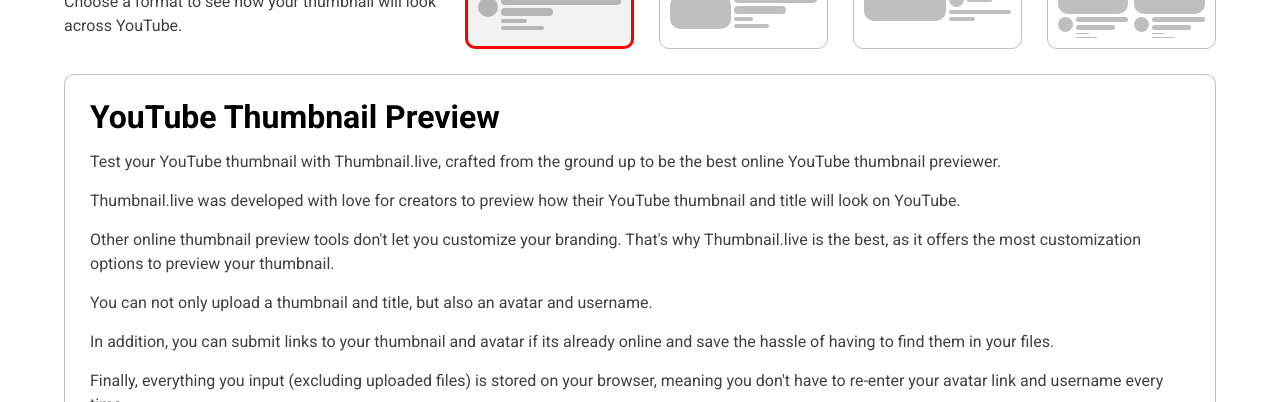
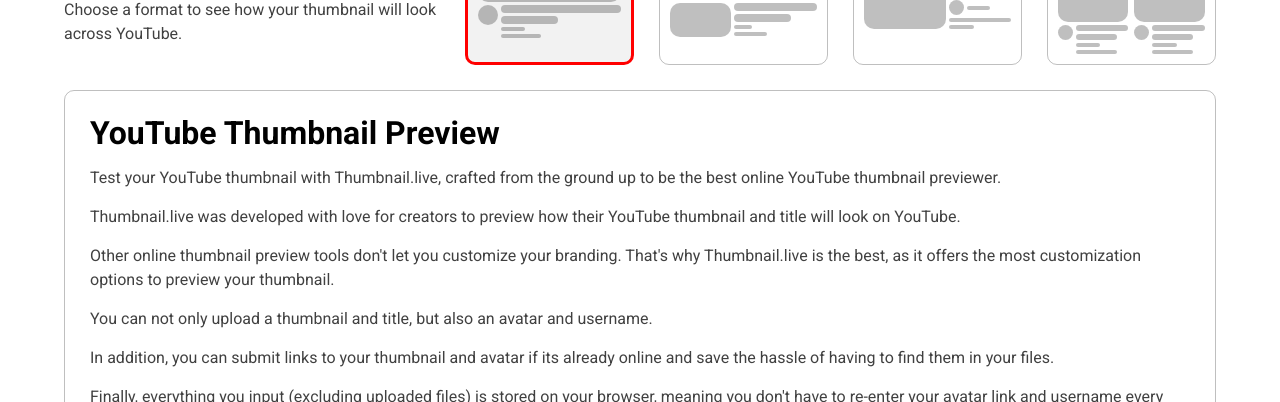
Before and after one commit to MoldyMacaroniX/thumbnail.live, an Eleventy site: page _src/index.njk in a window 1280 px wide. Shown: the part 698-1100 px from the top of the page. Built offline with nearby package versions, Linux system fonts and the light colour scheme; Eleventy itself is replaced by a stand-in of ours; files that its build step writes are made by us from their sources.

Commit message:
bug fix (idk why rem no work)

```diff
--- a/_src/_includes/skels/feed.njk
+++ b/_src/_includes/skels/feed.njk
@@ -5,10 +5,10 @@
     <div class="skel-cols">
         <div class="skel-avatar" style="width: 15px; height: 15px;"></div>
         <div class="skel-col">
-            <div class="skel-text" style="font-size: 0.3rem;">___________</div>
-            <div class="skel-text" style="font-size: 0.3rem;">__________________</div>
-            <div class="skel-text-s" style="font-size: 0.1rem;">__________________</div>
-            <div class="skel-text-s" style="font-size: 0.1rem;">______________________________</div>
+            <div class="skel-text" style="font-size: 5px;">___________</div>
+            <div class="skel-text" style="font-size: 5px;">__________________</div>
+            <div class="skel-text-s" style="font-size: 3px;">__________________</div>
+            <div class="skel-text-s" style="font-size: 3px;">______________________________</div>
         </div>
     </div>
 </div>
--- a/_src/assets/index.css
+++ b/_src/assets/index.css
@@ -519,7 +519,7 @@ form label {
     background-color: var(--print-border);
     color: transparent;
     user-select: none;
-    font-size: 0.4rem;
+    font-size: 7px;
     border-radius: 4px;
 }
 
@@ -531,7 +531,7 @@ form label {
     background-color: var(--print-border);
     color: transparent;
     user-select: none;
-    font-size: 0.2rem;
+    font-size: 3px !important;
     width: fit-content;
     border-radius: 4px;
 }
```
